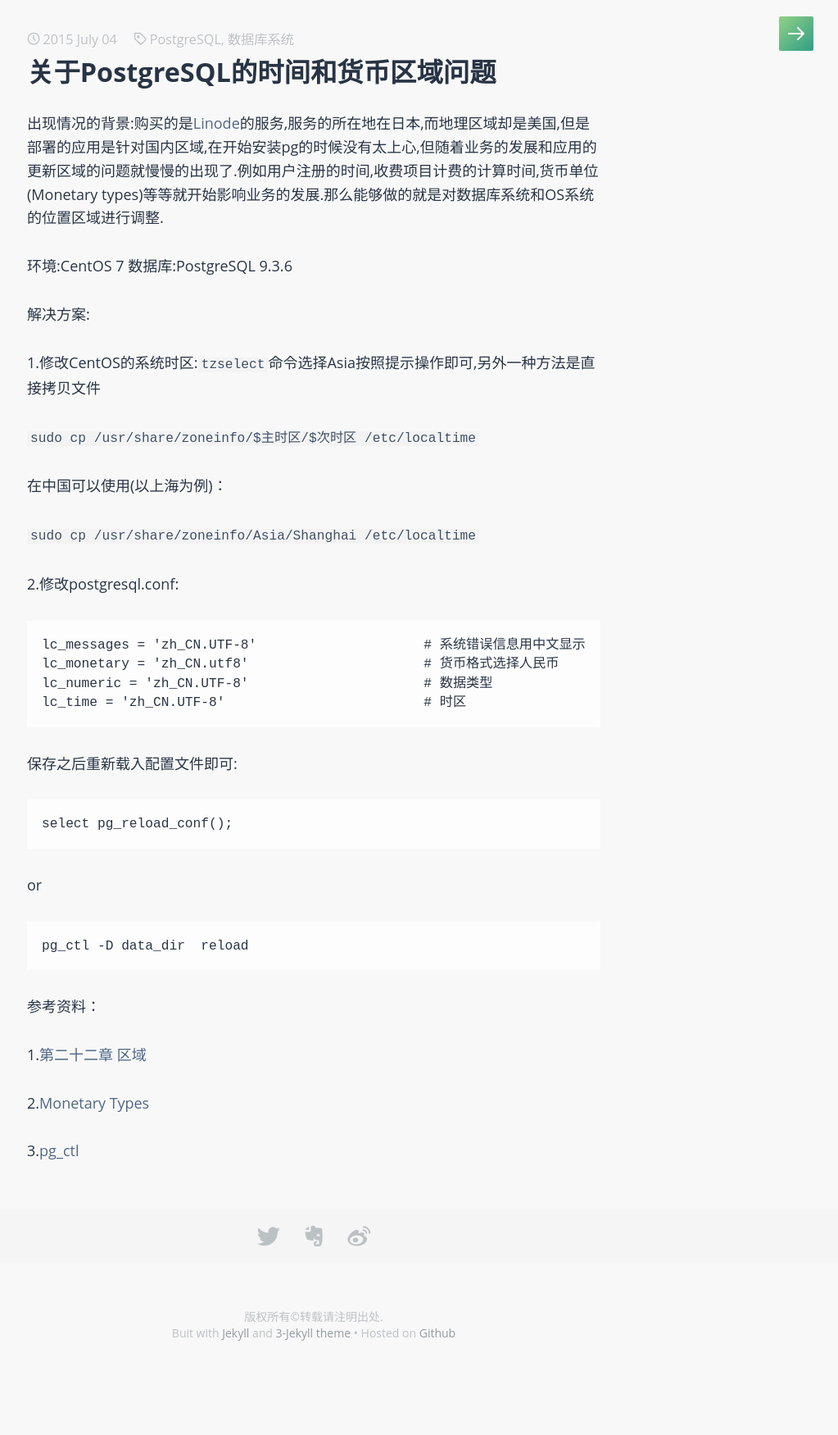
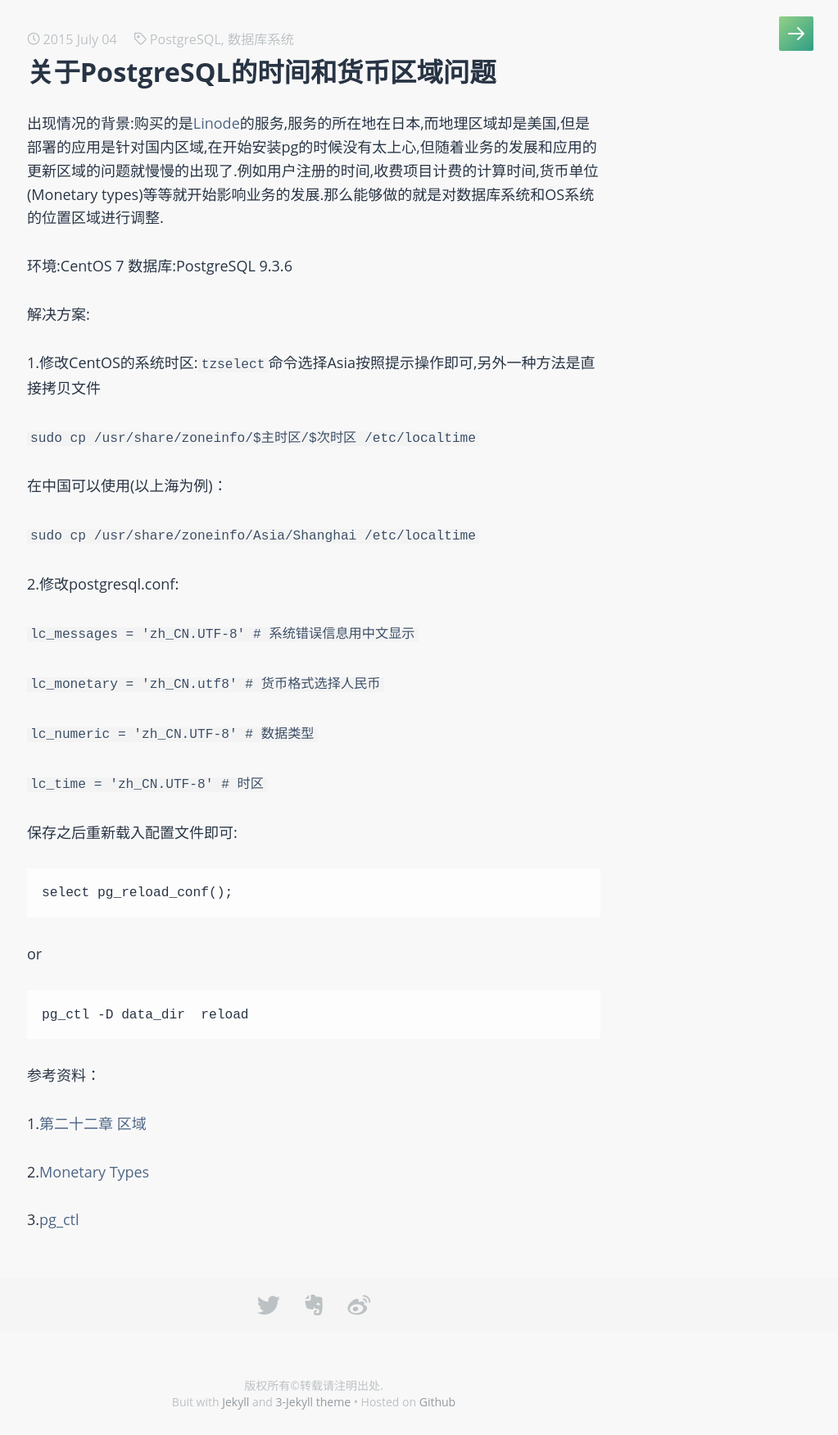
Before and after one commit to ty4z2008/ty4z2008.github.io, a Jekyll site: the page built from _posts/2015-04-20-first-blog.markdown, in a window 1280 px wide. Shown: the whole page at 82% size, without its empty margins (257-1280 px from the left). Built offline with Jekyll 4.4.1, drawn with Linux system fonts in a browser that asks for light colours; comment, search, counter and statistics services are not loaded.

````diff
--- a/_posts/2015-04-20-first-blog.markdown
+++ b/_posts/2015-04-20-first-blog.markdown
@@ -23,12 +23,15 @@ tags: PostgreSQL 数据库系统
 
 2.修改postgresql.conf:
 
-```
-lc_messages = 'zh_CN.UTF-8'			# 系统错误信息用中文显示
-lc_monetary = 'zh_CN.utf8'			# 货币格式选择人民币
-lc_numeric = 'zh_CN.UTF-8'			# 数据类型
-lc_time = 'zh_CN.UTF-8'				# 时区
-```
+
+`lc_messages = 'zh_CN.UTF-8'			# 系统错误信息用中文显示`
+
+`lc_monetary = 'zh_CN.utf8'			# 货币格式选择人民币`
+
+`lc_numeric = 'zh_CN.UTF-8'			# 数据类型`
+
+`lc_time = 'zh_CN.UTF-8'				# 时区`
+
 
 保存之后重新载入配置文件即可:
 ```
````
